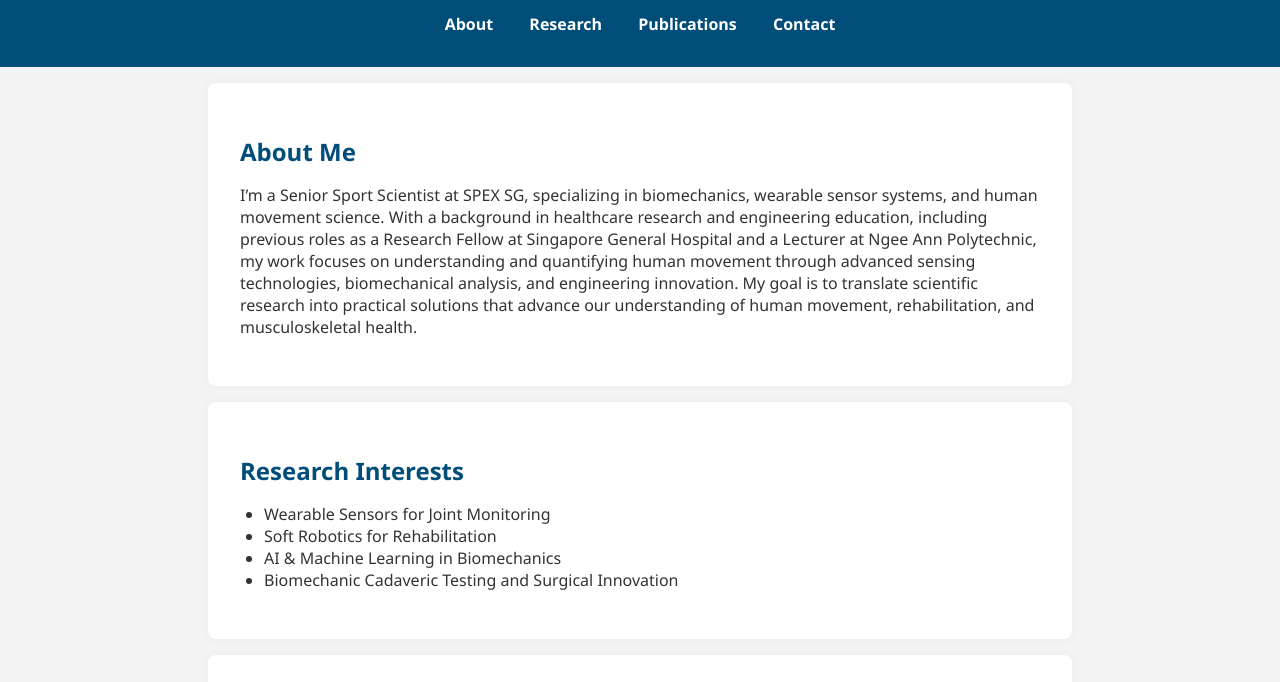
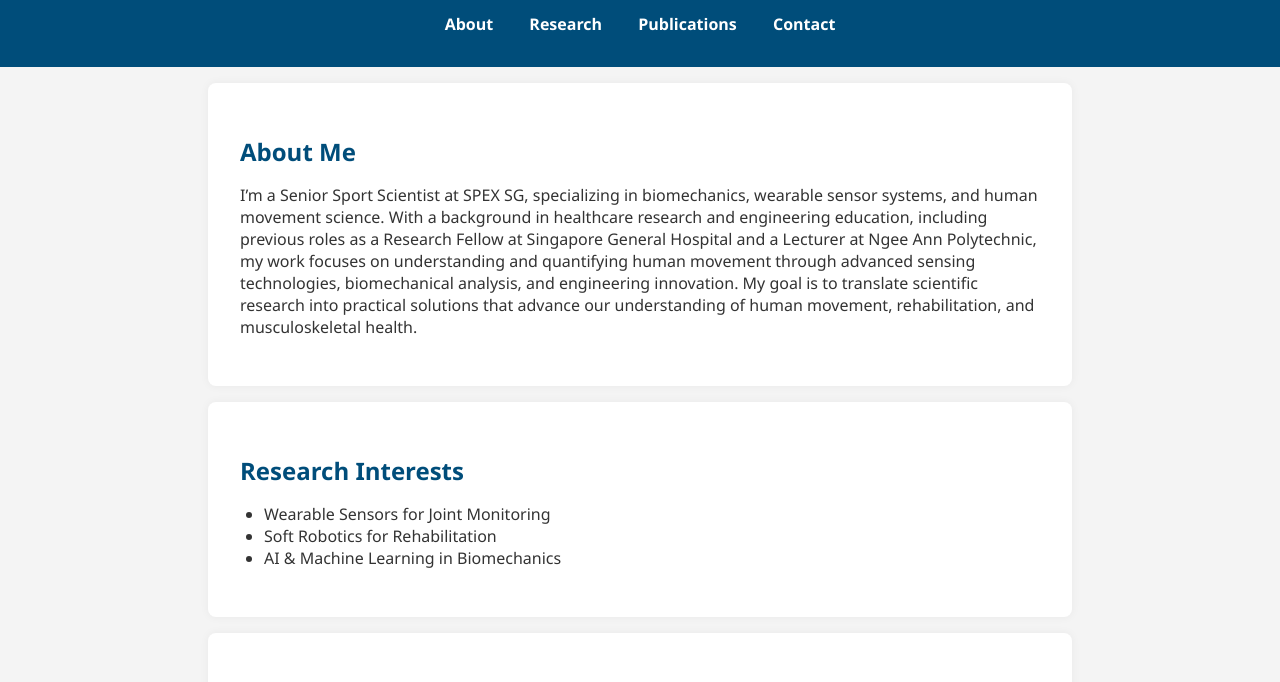
Before and after one commit to Junliang04/research, a plain HTML site: page index.html in a window 1280 px wide. Shown: the part 290-972 px from the top of the page. Drawn offline with Linux system fonts and the light colour scheme.

Commit message:
Remove item from featured research list
Removed a list item about Biomechanic Cadaveric Testing.

```diff
--- a/index.html
+++ b/index.html
@@ -30,7 +30,6 @@
       <li>Wearable Sensors for Joint Monitoring</li>
       <li>Soft Robotics for Rehabilitation</li>
       <li>AI & Machine Learning in Biomechanics</li>
-      <li>Biomechanic Cadaveric Testing and Surgical Innovation</li>
     </ul>
   </section>
 
```
